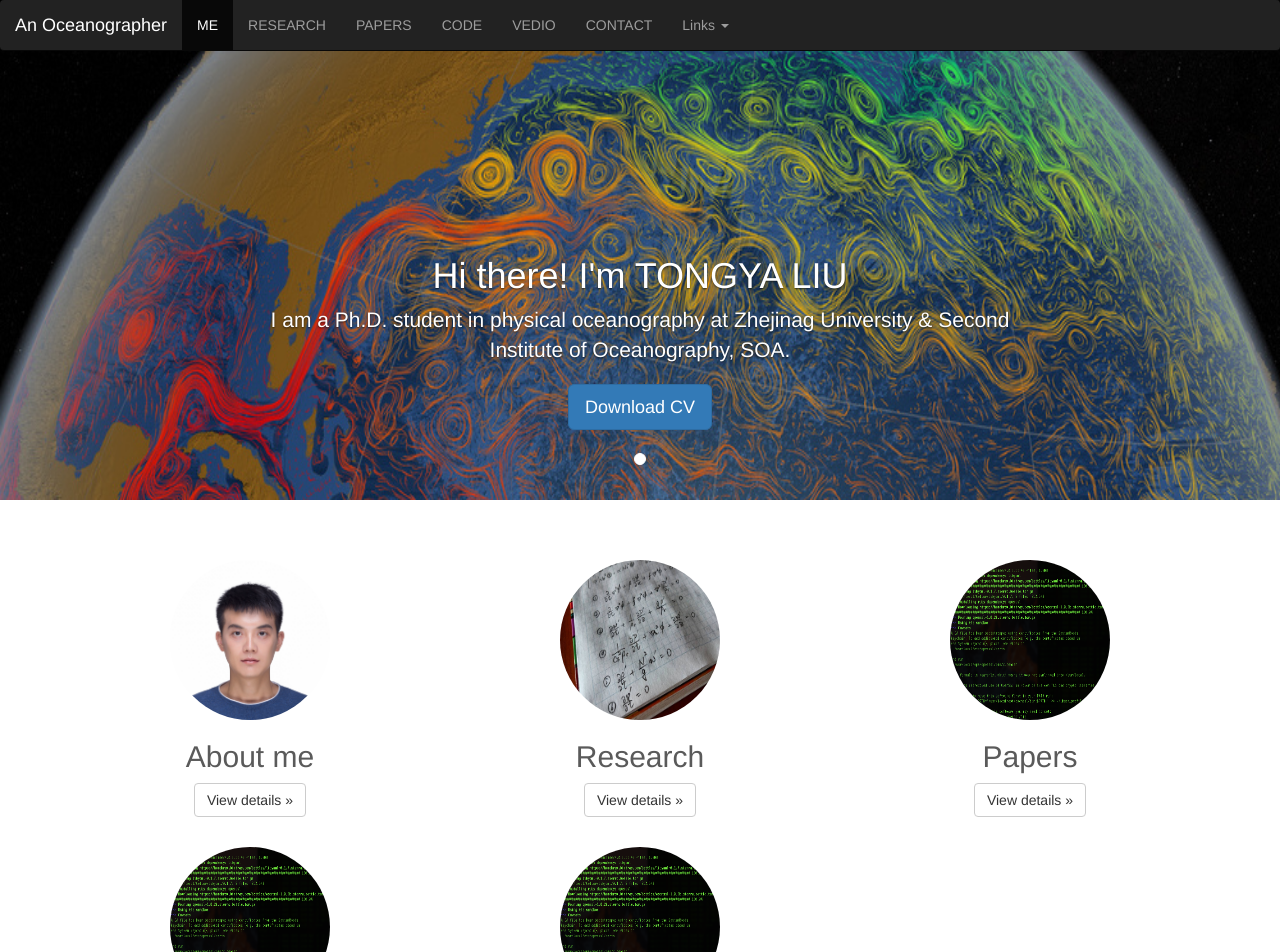
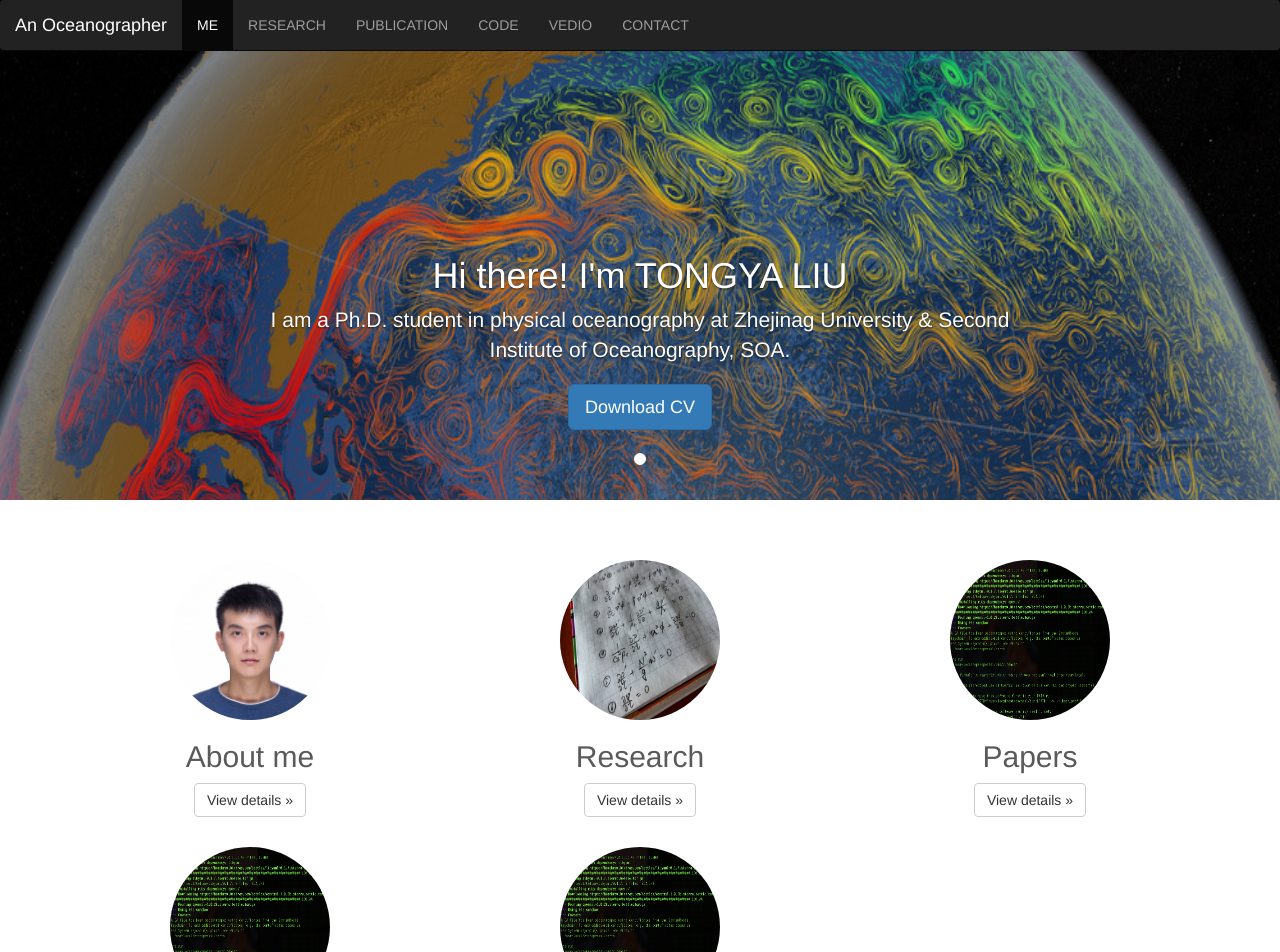
Before and after one commit to liutongya/liutongya.github.io, a Jekyll site: the page built from index.html, in a window 1280 px wide. Shown: the top 952 px of the page. Built offline with Jekyll 4.4.1, drawn with Linux system fonts in a browser that asks for light colours.

Commit message:
Update tabs.html

```diff
--- a/_includes/tabs.html
+++ b/_includes/tabs.html
@@ -15,28 +15,12 @@
             </div>
             <div id="navbar" class="navbar-collapse collapse">
               <ul class="nav navbar-nav">
-<!--                 <li class="active"><a href="#">Home</a></li> -->
-<!--                 <li><a href="#me">ME</a></li> -->
                 <li class="active"><a href="#me">ME</a></li>
                 <li><a href="#research">RESEARCH</a></li>
-                <li><a href="#papers">PAPERS</a></li>
+                <li><a href="#publication">PUBLICATION</a></li>
                 <li><a href="#code">CODE</a></li>
                 <li><a href="#vedio">VEDIO</a></li>
                 <li><a href="#contact">CONTACT</a></li>
-                <li class="dropdown">
-                  <a href="#" class="dropdown-toggle" data-toggle="dropdown" role="button" aria-haspopup="true" aria-expanded="false"> Links <span class="caret"></span></a>
-                  <ul class="dropdown-menu">
-                    <li><a href="http://rabernat.github.io/">PhD advisor</a></li>
-                    <li><a href="http://www.ldeo.columbia.edu/">Lamont-Doherty Earth Observatory</a></li>
-<!--                     <li><a href="https://www.instagram.com/takachanbo/">Instagram</a></li> -->
-                    <!-- <li><a href="#">Another action</a></li>
-                    <li><a href="#">Something else here</a></li>
-                    <li role="separator" class="divider"></li>
-                    <li class="dropdown-header">Nav header</li>
-                    <li><a href="#">Separated link</a></li>
-                    <li><a href="#">One more separated link</a></li> -->
-                  </ul>
-                </li>
               </ul>
             </div>
           </div>
```
